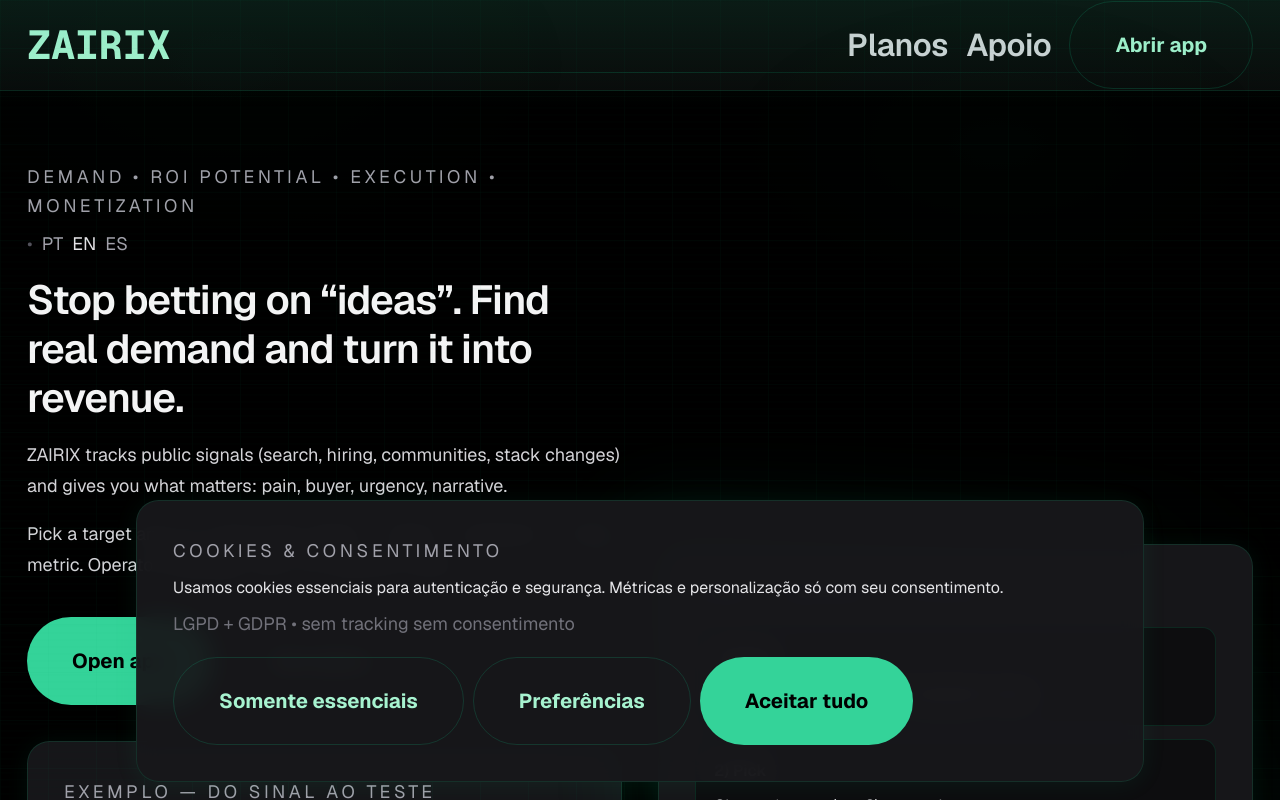
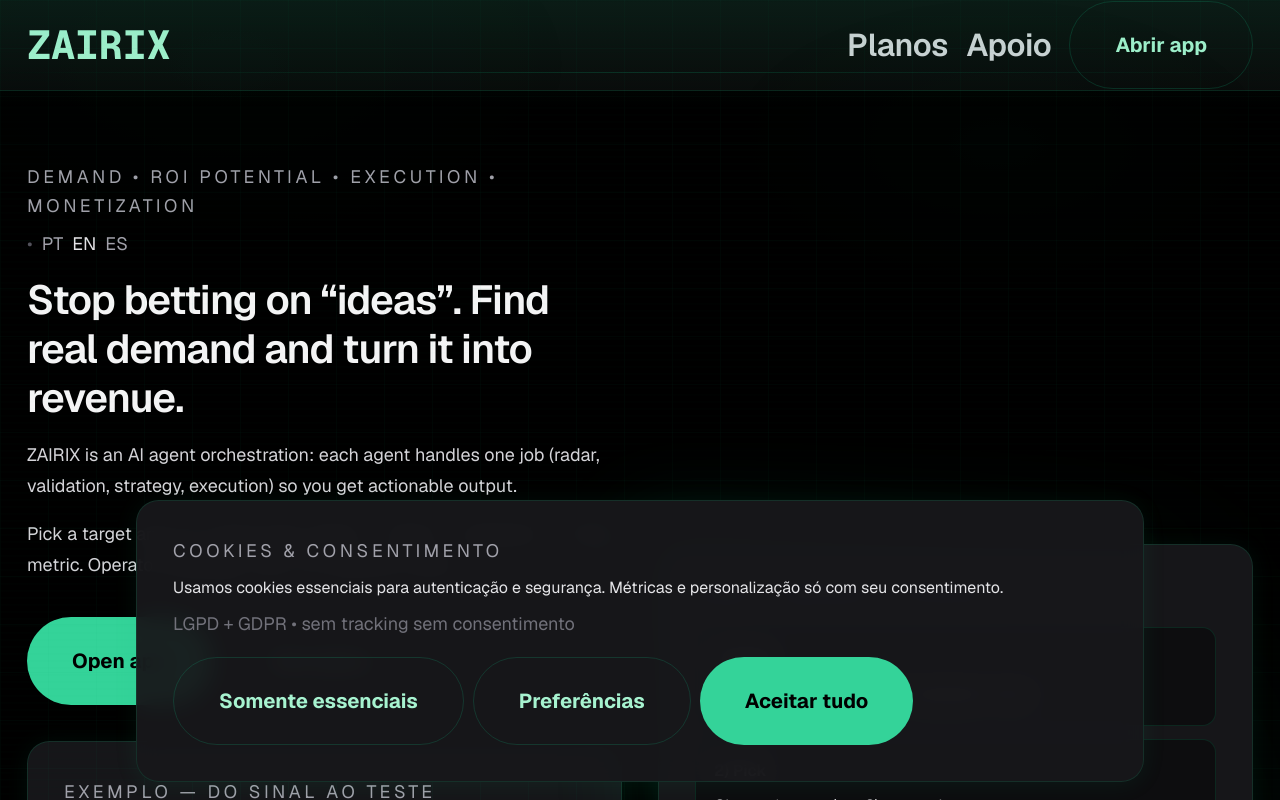
Before and after one commit to TiagoIA-UX/SignalHack, a Next.js app: page / in a window 1280 px wide. Shown: the top 800 px of the page. Built offline with nearby package versions, Linux system fonts and the light colour scheme; no server answers.

Commit message:
feat(marketing): destacar orquestracao de agentes de IA

```diff
--- a/app/page.tsx
+++ b/app/page.tsx
@@ -27,13 +27,14 @@
       top: "demanda • potencial de retorno • execução • monetização",
       h1: "Pare de apostar em “ideia”. Encontre demanda real e transforme em receita.",
       sub1:
-        "ZAIRIX rastreia sinais públicos (buscas, vagas, comunidades, mudanças de stack) e te entrega o que importa: dor, comprador, urgência e narrativa.",
+        "ZAIRIX é uma orquestração de agentes de IA: cada agente faz um pedaço do trabalho (radar, validação, estratégia e execução) e você recebe o resultado em forma de ação.",
       sub2:
         "Você escolhe um alvo e roda um ciclo curto: sinal → tese → playbook → métrica de 7 dias. Linguagem de operação: CAC, LTV, pipeline, ticket.",
       ctaPrimary: "Abrir app",
       ctaSecondary: "Ver planos",
       diffTitle: "Diferenciais (sem marketing vazio)",
       diffs: [
+        { t: "Orquestração de agentes", d: "Em vez de um “chat”, você usa agentes especializados: Radar → Validador → Estrategista → Operador." },
         { t: "Sinal de compra, não “insight”", d: "A saída é ação: quem compra, por quê, e como testar." },
         { t: "Playbook de 7 dias", d: "Hipótese + experimento + métrica — com critério de decisão." },
         { t: "Timing e narrativa", d: "Você chega antes, com motivo claro e ângulo de abordagem." },
@@ -66,12 +67,13 @@
       top: "demand • ROI potential • execution • monetization",
       h1: "Stop betting on “ideas”. Find real demand and turn it into revenue.",
       sub1:
-        "ZAIRIX tracks public signals (search, hiring, communities, stack changes) and gives you what matters: pain, buyer, urgency, narrative.",
+        "ZAIRIX is an AI agent orchestration: each agent handles one job (radar, validation, strategy, execution) so you get actionable output.",
       sub2: "Pick a target and run a short loop: signal → thesis → playbook → 7‑day metric. Operator language: CAC, LTV, pipeline, ticket.",
       ctaPrimary: "Open app",
       ctaSecondary: "See plans",
       diffTitle: "What’s different (no fluff)",
       diffs: [
+        { t: "Agent orchestration", d: "Not a single chat: specialized agents run Radar → Validator → Strategist → Operator." },
         { t: "Buying signal, not “insight”", d: "Output is action: who buys, why, and how to test." },
         { t: "7‑day playbook", d: "Hypothesis + experiment + metric — with a decision rule." },
         { t: "Timing + narrative", d: "Show up early, with a clear reason and outreach angle." },
@@ -104,13 +106,14 @@
       top: "demanda • ROI • ejecución • monetización",
       h1: "Deja de apostar por “ideas”. Encuentra demanda real y conviértela en ingresos.",
       sub1:
-        "ZAIRIX rastrea señales públicas (búsqueda, contratación, comunidades, cambios de stack) y entrega lo que importa: dolor, comprador, urgencia, narrativa.",
+        "ZAIRIX es una orquestación de agentes de IA: cada agente hace una parte (radar, validación, estrategia, ejecución) para darte salida accionable.",
       sub2:
         "Elige un objetivo y ejecuta un ciclo corto: señal → tesis → playbook → métrica de 7 días. Lenguaje de operación: CAC, LTV, pipeline, ticket.",
       ctaPrimary: "Abrir app",
       ctaSecondary: "Ver planes",
       diffTitle: "Diferenciales (sin humo)",
       diffs: [
+        { t: "Orquestación de agentes", d: "No es un solo chat: agentes especializados corren Radar → Validador → Estratega → Operador." },
         { t: "Señal de compra, no “insight”", d: "Salida accionable: quién compra, por qué y cómo testear." },
         { t: "Playbook de 7 días", d: "Hipótesis + experimento + métrica — con regla de decisión." },
         { t: "Timing y narrativa", d: "Llegas antes, con motivo claro y ángulo de outreach." },
```
